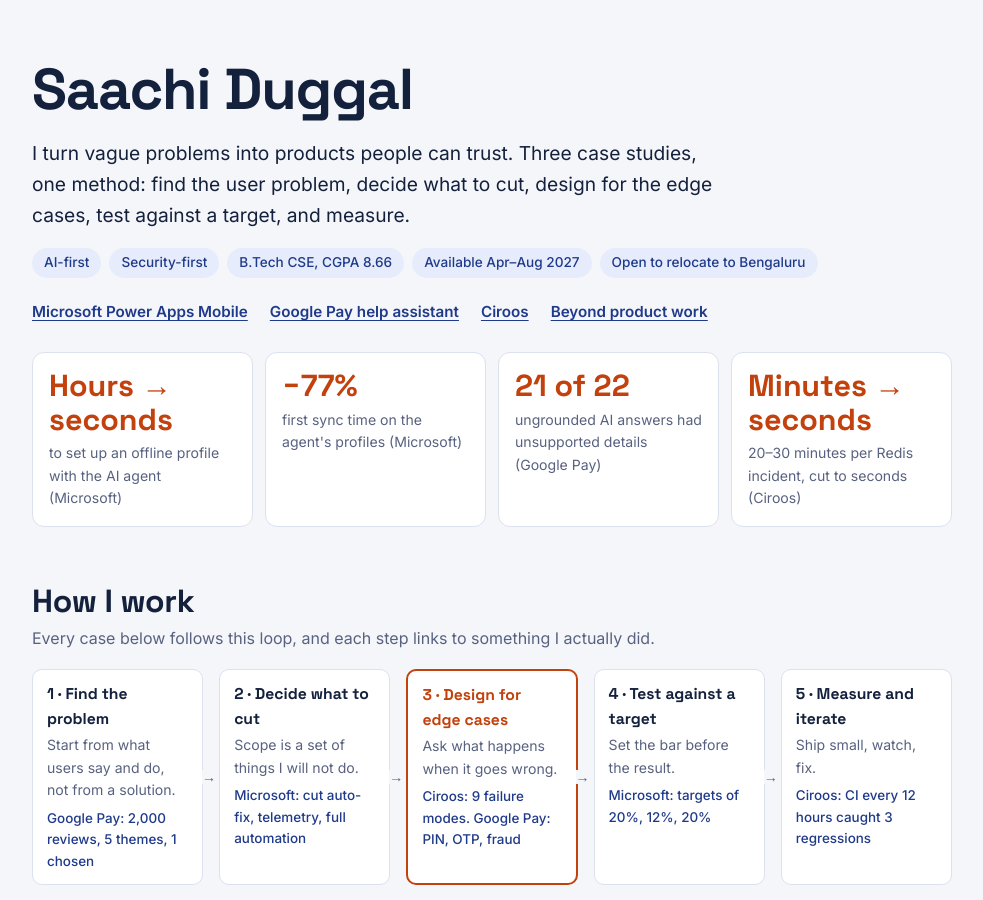
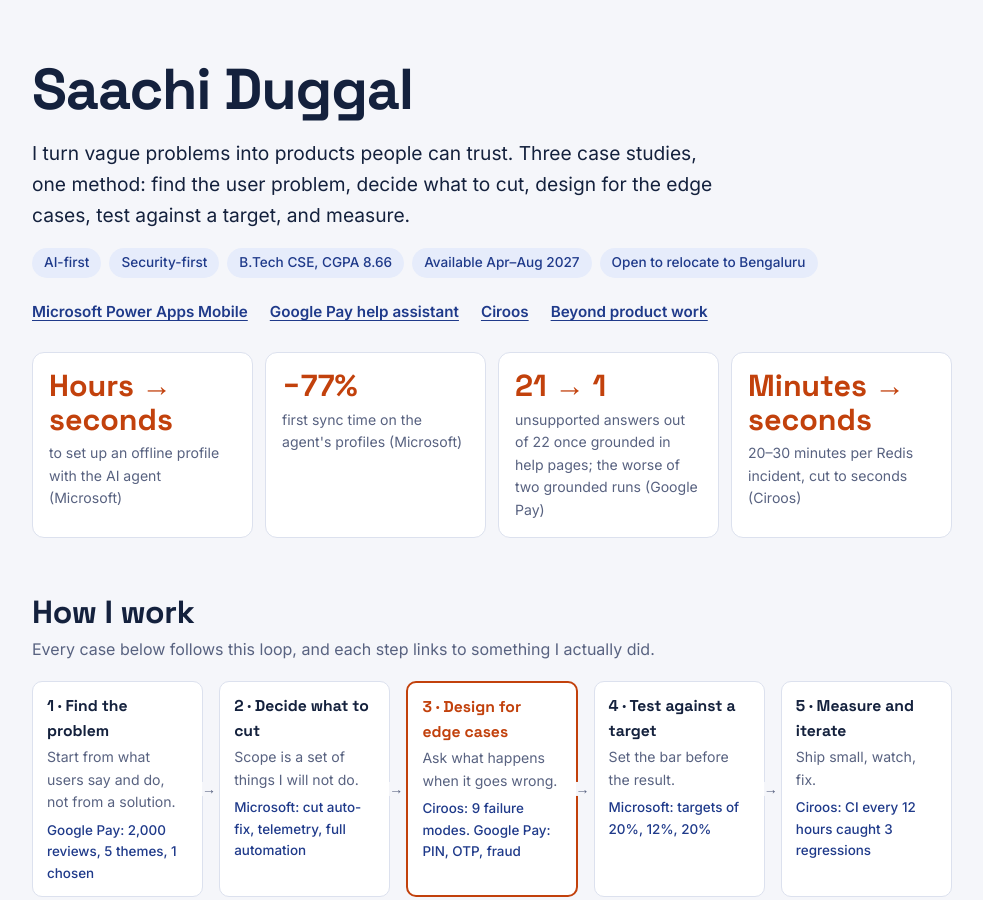
Before and after one commit to SaachiDuggal/saachiduggal.github.io, a plain HTML site: page index.html in a window 1280 px wide. Shown: the top 900 px of the page, without its empty margins (148-1131 px from the left). Drawn offline with Linux system fonts and the light colour scheme.

Commit message:
Add files via upload

```diff
--- a/index.html
+++ b/index.html
@@ -143,7 +143,7 @@ footer .stats{margin-top:16px}
   <div class="stats">
     <div class="stat"><b>Hours → seconds</b><span>to set up an offline profile with the AI agent (Microsoft)</span></div>
     <div class="stat"><b>−77%</b><span>first sync time on the agent's profiles (Microsoft)</span></div>
-    <div class="stat"><b>21 of 22</b><span>ungrounded AI answers had unsupported details (Google Pay)</span></div>
+    <div class="stat"><b>21 → 1</b><span>unsupported answers out of 22 once grounded in help pages; the worse of two grounded runs (Google Pay)</span></div>
     <div class="stat"><b>Minutes → seconds</b><span>20–30 minutes per Redis incident, cut to seconds (Ciroos)</span></div>
   </div>
 </header>
@@ -478,7 +478,6 @@ footer .stats{margin-top:16px}
     <a href="https://linkedin.com/in/saachi-duggal">LinkedIn</a>
     <a href="https://github.com/SaachiDuggal">GitHub</a>
     <span>Email: <b>saachiduggal@gmail.com</b></span>
-    <span>Phone: <b>+91 9876584283</b></span>
   </div>
 </footer>
 </main>
```
